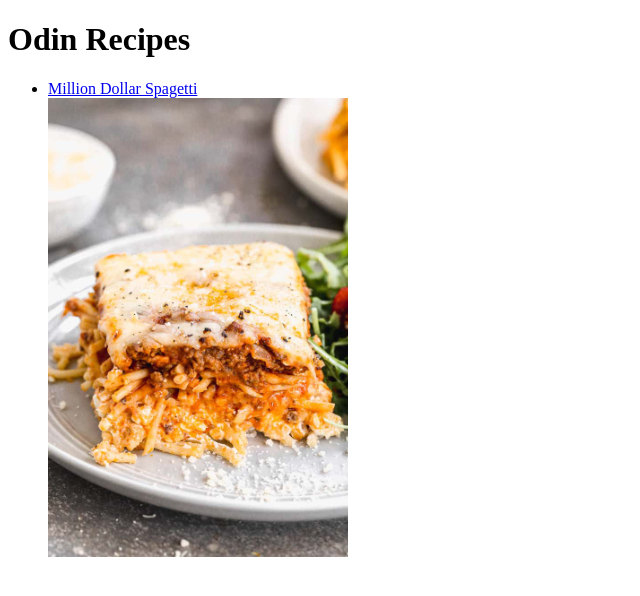
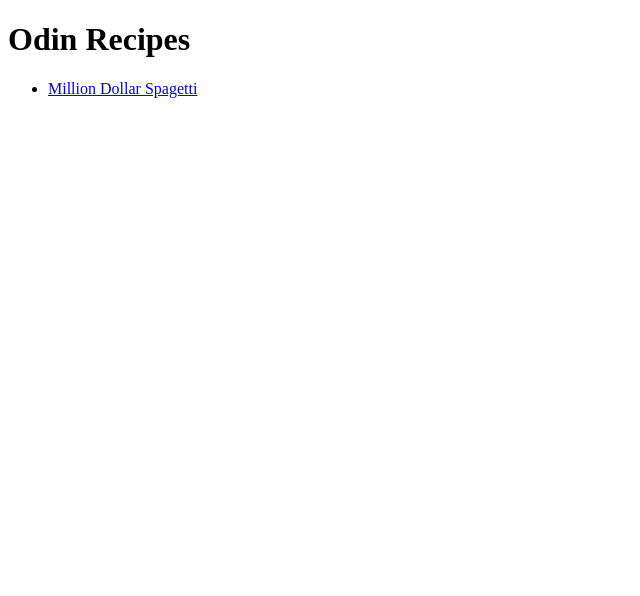
Before and after one commit to Krickle/odin-recipes, a plain HTML site: page index.html in a window 1280 px wide. Shown: the whole page, without its empty margins (0-640 px from the left). Drawn offline with Linux system fonts and the light colour scheme.

```diff
--- a/index.html
+++ b/index.html
@@ -11,7 +11,8 @@
 
     <ul>
         <li><a href="recipes/million-dollar-spagetti.html">Million Dollar Spagetti</a></li>
-        <img src="images/MDS-2.jpg" alt="Photo of Million Dollar Spagetti">
+
+
     </ul>
 
 </body>
```
